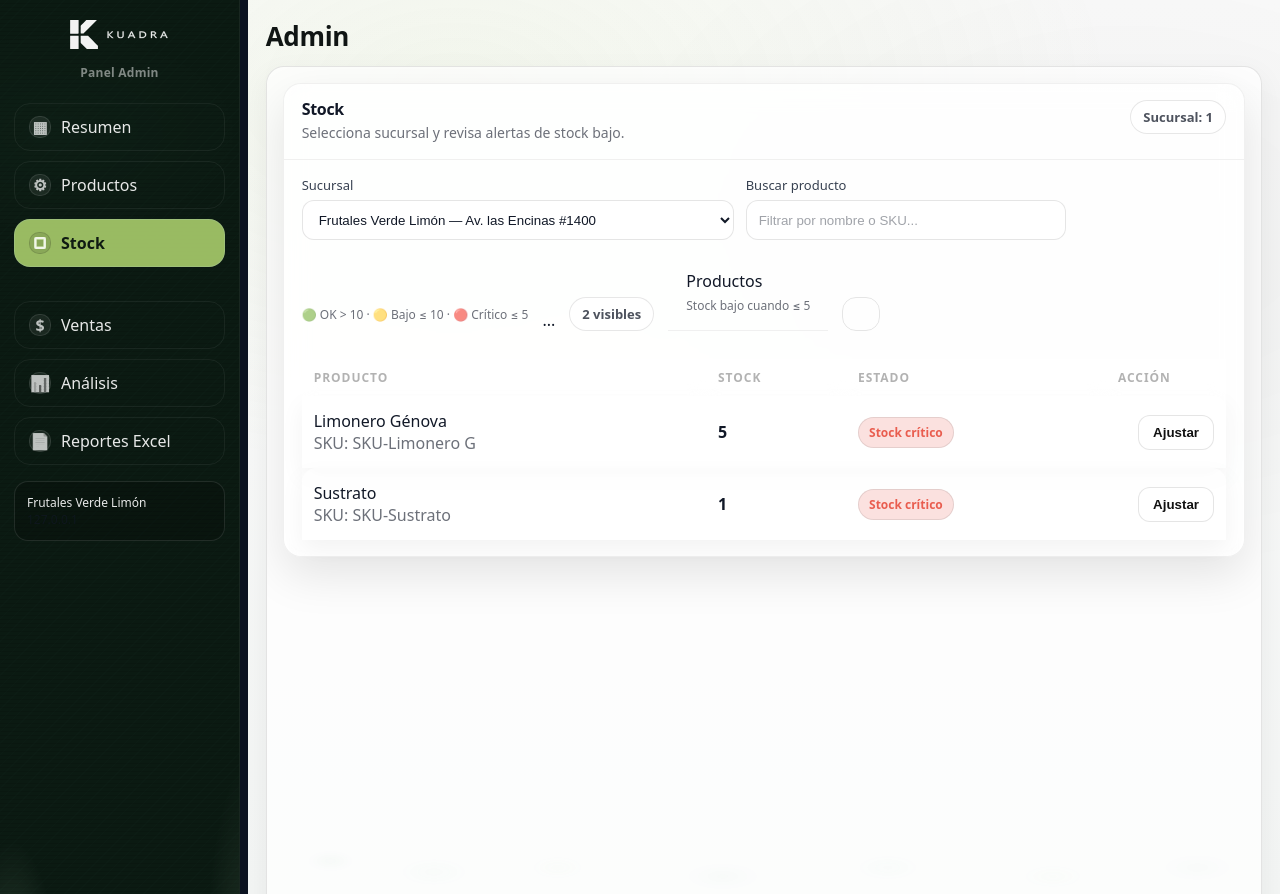
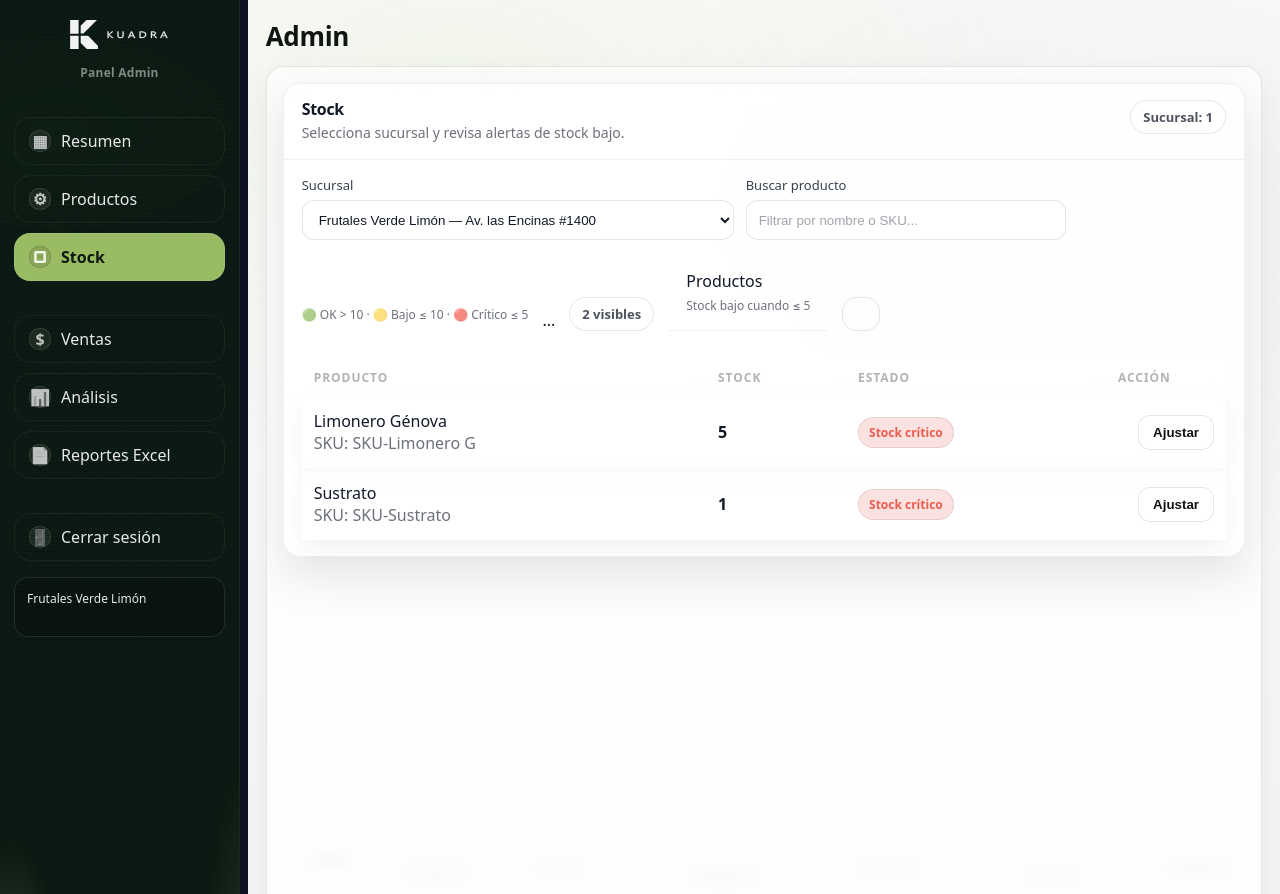
Before and after one commit to edu2367/kuadra-admin, a FastAPI app: page /admin/stock in a window 1280 px wide. Run offline with FastAPI, Linux system fonts and the light colour scheme; data comes from the database, SQL or seed files in the repository.

Commit message:
Add logout link in sidebar

```diff
--- a/app/templates/admin/layout.html
+++ b/app/templates/admin/layout.html
@@ -31,6 +31,8 @@
             <img src="/static/kuadra-logo.svg?v=3" alt="KUADRA" class="brand-logo">
             <div class="brand-sub">Panel Admin</div>
         </div>
+        <div class="nav-sep"></div>
+
 
         <nav class="nav">
             <a class="nav-item {% if active=='dashboard' %}active{% endif %}" href="/admin/dashboard">
@@ -64,6 +66,12 @@
                 <span class="ico">📄</span>
                 <span>Reportes Excel</span>
             </a>
+            <div class="nav-sep"></div>
+
+            <a class="nav-item logout" href="/auth/logout">
+                <span class="ico">🚪</span>
+                <span>Cerrar sesión</span>
+            </a>
         </nav>
 
         <div class="sidebar-footer">
```
Also changed, not shown: app/static/app.css (+13 -0 lines).
